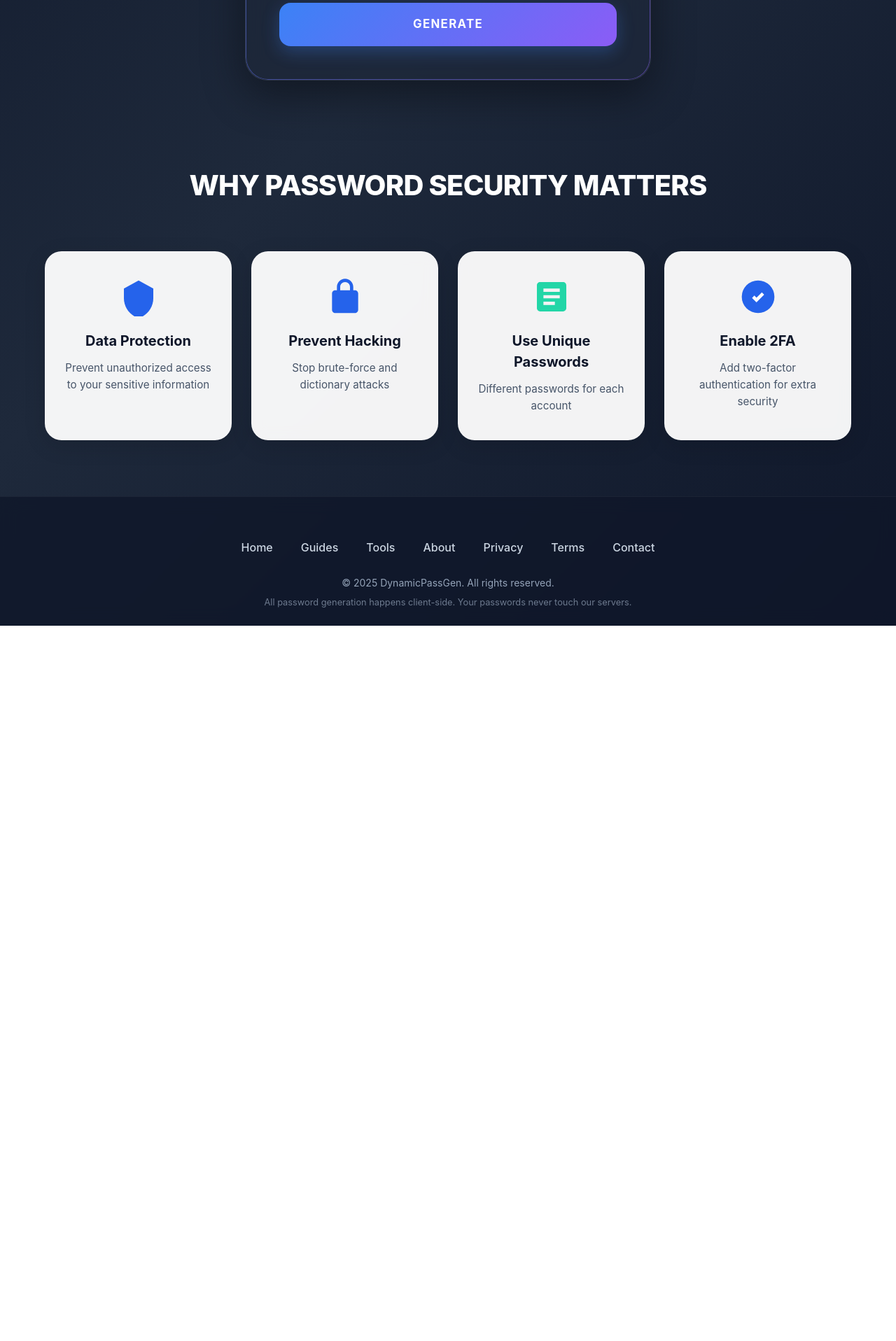
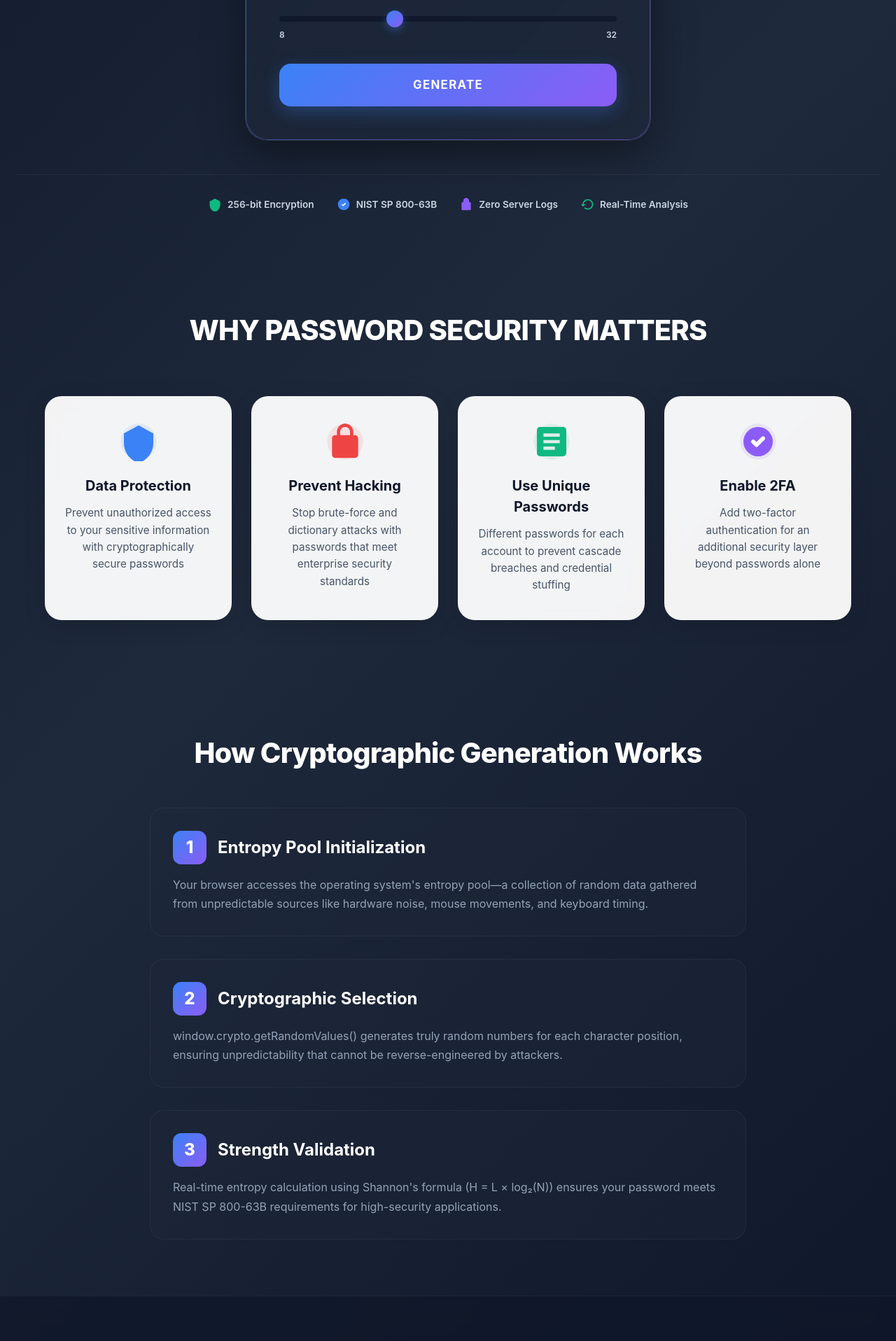
Before and after one commit to atypicvoyage-droid/dynamicpassgen-redesign, a Next.js app: page / in a window 1280 px wide. Shown: the part 880-2796 px from the top of the page at 70% size. Before the commit the page ends 1774 px from the top, so only its background shows below. Built offline with nearby package versions, Linux system fonts and the light colour scheme.

Commit message:
Update homepage with professional hero, trust badges, and enhanced layout

```diff
--- a/app/page.js
+++ b/app/page.js
@@ -9,15 +9,50 @@ export default function Home() {
 
       <main>
         <section className="hero">
-          <h1>STRONG PASSWORDS,<br/>SECURE LIFE</h1>
+          <div style={{marginBottom: '16px', display: 'inline-block', padding: '8px 20px', background: 'rgba(59, 130, 246, 0.1)', border: '1px solid rgba(59, 130, 246, 0.3)', borderRadius: '50px', fontSize: '0.85rem', fontWeight: '600', color: 'var(--blue-primary)', letterSpacing: '0.05em'}}>
+            ✓ NIST 2025 CERTIFIED • 100% CLIENT-SIDE
+          </div>
+          <h1>
+            STRONG PASSWORDS,<br/>
+            <span style={{background: 'linear-gradient(135deg, #3b82f6 0%, #8b5cf6 100%)', WebkitBackgroundClip: 'text', WebkitTextFillColor: 'transparent'}}>SECURE LIFE</span>
+          </h1>
           <p>
             Generate military-grade passwords using advanced cryptographic algorithms.
-            NIST 2025 compliant with real-time entropy analysis.
+            Real-time strength analysis with enterprise-level security standards.
           </p>
         </section>
 
-        <section style={{padding: '0 20px 40px'}}>
+        <section style={{padding: '0 24px 60px'}}>
           <PasswordGenerator />
+
+          {/* Trust Badges */}
+          <div className="trust-badges">
+            <div className="trust-badge">
+              <svg width="20" height="20" viewBox="0 0 24 24" fill="none">
+                <path d="M12 2L3 7v6c0 5.55 3.84 10.74 9 12 5.16-1.26 9-6.45 9-12V7l-9-5z" fill="#10b981"/>
+              </svg>
+              <span>256-bit Encryption</span>
+            </div>
+            <div className="trust-badge">
+              <svg width="20" height="20" viewBox="0 0 24 24" fill="none">
+                <circle cx="12" cy="12" r="10" fill="#3b82f6"/>
+                <path d="M9 12l2 2 4-4" stroke="white" strokeWidth="2" fill="none"/>
+              </svg>
+              <span>NIST SP 800-63B</span>
+            </div>
+            <div className="trust-badge">
+              <svg width="20" height="20" viewBox="0 0 24 24" fill="none">
+                <path d="M18 8h-1V6c0-2.76-2.24-5-5-5S7 3.24 7 6v2H6c-1.1 0-2 .9-2 2v10c0 1.1.9 2 2 2h12c1.1 0 2-.9 2-2V10c0-1.1-.9-2-2-2z" fill="#8b5cf6"/>
+              </svg>
+              <span>Zero Server Logs</span>
+            </div>
+            <div className="trust-badge">
+              <svg width="20" height="20" viewBox="0 0 24 24" fill="none">
+                <path d="M13 3c-4.97 0-9 4.03-9 9H1l3.89 3.89.07.14L9 12H6c0-3.87 3.13-7 7-7s7 3.13 7 7-3.13 7-7 7c-1.93 0-3.68-.79-4.94-2.06l-1.42 1.42C8.27 19.99 10.51 21 13 21c4.97 0 9-4.03 9-9s-4.03-9-9-9z" fill="#10b981"/>
+              </svg>
+              <span>Real-Time Analysis</span>
+            </div>
+          </div>
         </section>
 
         <section className="features-section">
@@ -25,35 +60,69 @@ export default function Home() {
           <div className="features-grid">
             <div className="feature-card">
               <svg className="feature-icon" viewBox="0 0 24 24" fill="none">
-                <path d="M12 2L3 7v6c0 5.55 3.84 10.74 9 12 5.16-1.26 9-6.45 9-12V7l-9-5z" fill="#2563eb"/>
+                <circle cx="12" cy="12" r="11" fill="#3b82f6" opacity="0.1"/>
+                <path d="M12 2L3 7v6c0 5.55 3.84 10.74 9 12 5.16-1.26 9-6.45 9-12V7l-9-5z" fill="#3b82f6"/>
               </svg>
               <h3 className="feature-title">Data Protection</h3>
-              <p className="feature-description">Prevent unauthorized access to your sensitive information</p>
+              <p className="feature-description">Prevent unauthorized access to your sensitive information with cryptographically secure passwords</p>
             </div>
 
             <div className="feature-card">
               <svg className="feature-icon" viewBox="0 0 24 24" fill="none">
-                <path d="M18 8h-1V6c0-2.76-2.24-5-5-5S7 3.24 7 6v2H6c-1.1 0-2 .9-2 2v10c0 1.1.9 2 2 2h12c1.1 0 2-.9 2-2V10c0-1.1-.9-2-2-2zM9 6c0-1.66 1.34-3 3-3s3 1.34 3 3v2H9V6z" fill="#2563eb"/>
+                <circle cx="12" cy="12" r="11" fill="#ef4444" opacity="0.1"/>
+                <path d="M18 8h-1V6c0-2.76-2.24-5-5-5S7 3.24 7 6v2H6c-1.1 0-2 .9-2 2v10c0 1.1.9 2 2 2h12c1.1 0 2-.9 2-2V10c0-1.1-.9-2-2-2zM9 6c0-1.66 1.34-3 3-3s3 1.34 3 3v2H9V6z" fill="#ef4444"/>
               </svg>
               <h3 className="feature-title">Prevent Hacking</h3>
-              <p className="feature-description">Stop brute-force and dictionary attacks</p>
+              <p className="feature-description">Stop brute-force and dictionary attacks with passwords that meet enterprise security standards</p>
             </div>
 
             <div className="feature-card">
               <svg className="feature-icon" viewBox="0 0 24 24" fill="none">
-                <path d="M19 3H5c-1.1 0-2 .9-2 2v14c0 1.1.9 2 2 2h14c1.1 0 2-.9 2-2V5c0-1.1-.9-2-2-2zm-5 14H7v-2h7v2zm3-4H7v-2h10v2zm0-4H7V7h10v2z" fill="#22d6a7"/>
+                <circle cx="12" cy="12" r="11" fill="#10b981" opacity="0.1"/>
+                <path d="M19 3H5c-1.1 0-2 .9-2 2v14c0 1.1.9 2 2 2h14c1.1 0 2-.9 2-2V5c0-1.1-.9-2-2-2zm-5 14H7v-2h7v2zm3-4H7v-2h10v2zm0-4H7V7h10v2z" fill="#10b981"/>
               </svg>
               <h3 className="feature-title">Use Unique Passwords</h3>
-              <p className="feature-description">Different passwords for each account</p>
+              <p className="feature-description">Different passwords for each account to prevent cascade breaches and credential stuffing</p>
             </div>
 
             <div className="feature-card">
               <svg className="feature-icon" viewBox="0 0 24 24" fill="none">
-                <circle cx="12" cy="12" r="10" fill="#2563eb"/>
-                <path d="M9 12l2 2 4-4" stroke="white" strokeWidth="2" fill="none"/>
+                <circle cx="12" cy="12" r="11" fill="#8b5cf6" opacity="0.1"/>
+                <circle cx="12" cy="12" r="9" fill="#8b5cf6"/>
+                <path d="M9 12l2 2 4-4" stroke="white" strokeWidth="2.5" fill="none" strokeLinecap="round" strokeLinejoin="round"/>
               </svg>
               <h3 className="feature-title">Enable 2FA</h3>
-              <p className="feature-description">Add two-factor authentication for extra security</p>
+              <p className="feature-description">Add two-factor authentication for an additional security layer beyond passwords alone</p>
+            </div>
+          </div>
+        </section>
+
+        {/* How It Works Section */}
+        <section style={{padding: '80px 24px', maxWidth: '900px', margin: '0 auto'}}>
+          <h2 style={{fontSize: '2.5rem', fontWeight: '800', textAlign: 'center', marginBottom: '3rem', letterSpacing: '-0.02em'}}>How Cryptographic Generation Works</h2>
+          <div style={{display: 'grid', gap: '32px'}}>
+            <div style={{background: 'rgba(30, 41, 59, 0.4)', padding: '32px', borderRadius: '20px', border: '1px solid rgba(255, 255, 255, 0.05)'}}>
+              <div style={{display: 'flex', alignItems: 'center', gap: '16px', marginBottom: '16px'}}>
+                <div style={{width: '48px', height: '48px', background: 'linear-gradient(135deg, #3b82f6, #8b5cf6)', borderRadius: '12px', display: 'flex', alignItems: 'center', justifyContent: 'center', fontSize: '1.5rem', fontWeight: '800'}}>1</div>
+                <h3 style={{fontSize: '1.5rem', fontWeight: '700', margin: 0}}>Entropy Pool Initialization</h3>
+              </div>
+              <p style={{color: 'var(--text-light)', lineHeight: '1.7', margin: 0}}>Your browser accesses the operating system's entropy pool—a collection of random data gathered from unpredictable sources like hardware noise, mouse movements, and keyboard timing.</p>
+            </div>
+
+            <div style={{background: 'rgba(30, 41, 59, 0.4)', padding: '32px', borderRadius: '20px', border: '1px solid rgba(255, 255, 255, 0.05)'}}>
+              <div style={{display: 'flex', alignItems: 'center', gap: '16px', marginBottom: '16px'}}>
+                <div style={{width: '48px', height: '48px', background: 'linear-gradient(135deg, #3b82f6, #8b5cf6)', borderRadius: '12px', display: 'flex', alignItems: 'center', justifyContent: 'center', fontSize: '1.5rem', fontWeight: '800'}}>2</div>
+                <h3 style={{fontSize: '1.5rem', fontWeight: '700', margin: 0}}>Cryptographic Selection</h3>
+              </div>
+              <p style={{color: 'var(--text-light)', lineHeight: '1.7', margin: 0}}>window.crypto.getRandomValues() generates truly random numbers for each character position, ensuring unpredictability that cannot be reverse-engineered by attackers.</p>
+            </div>
+
+            <div style={{background: 'rgba(30, 41, 59, 0.4)', padding: '32px', borderRadius: '20px', border: '1px solid rgba(255, 255, 255, 0.05)'}}>
+              <div style={{display: 'flex', alignItems: 'center', gap: '16px', marginBottom: '16px'}}>
+                <div style={{width: '48px', height: '48px', background: 'linear-gradient(135deg, #3b82f6, #8b5cf6)', borderRadius: '12px', display: 'flex', alignItems: 'center', justifyContent: 'center', fontSize: '1.5rem', fontWeight: '800'}}>3</div>
+                <h3 style={{fontSize: '1.5rem', fontWeight: '700', margin: 0}}>Strength Validation</h3>
+              </div>
+              <p style={{color: 'var(--text-light)', lineHeight: '1.7', margin: 0}}>Real-time entropy calculation using Shannon's formula (H = L × log₂(N)) ensures your password meets NIST SP 800-63B requirements for high-security applications.</p>
             </div>
           </div>
         </section>
```
